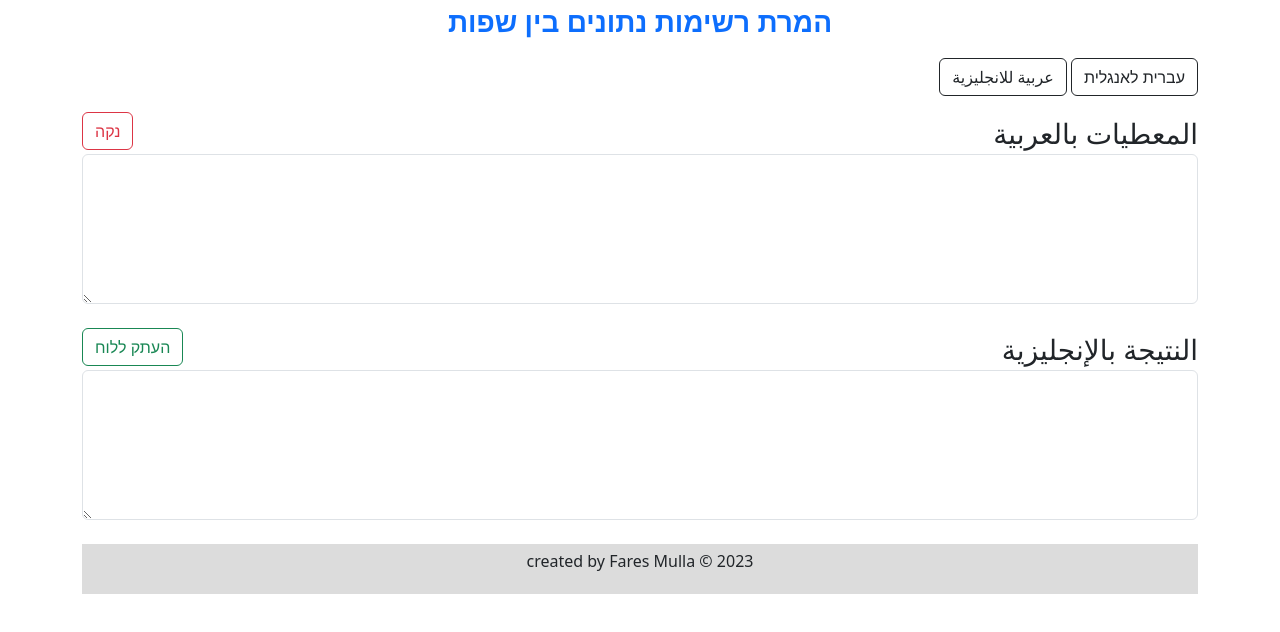
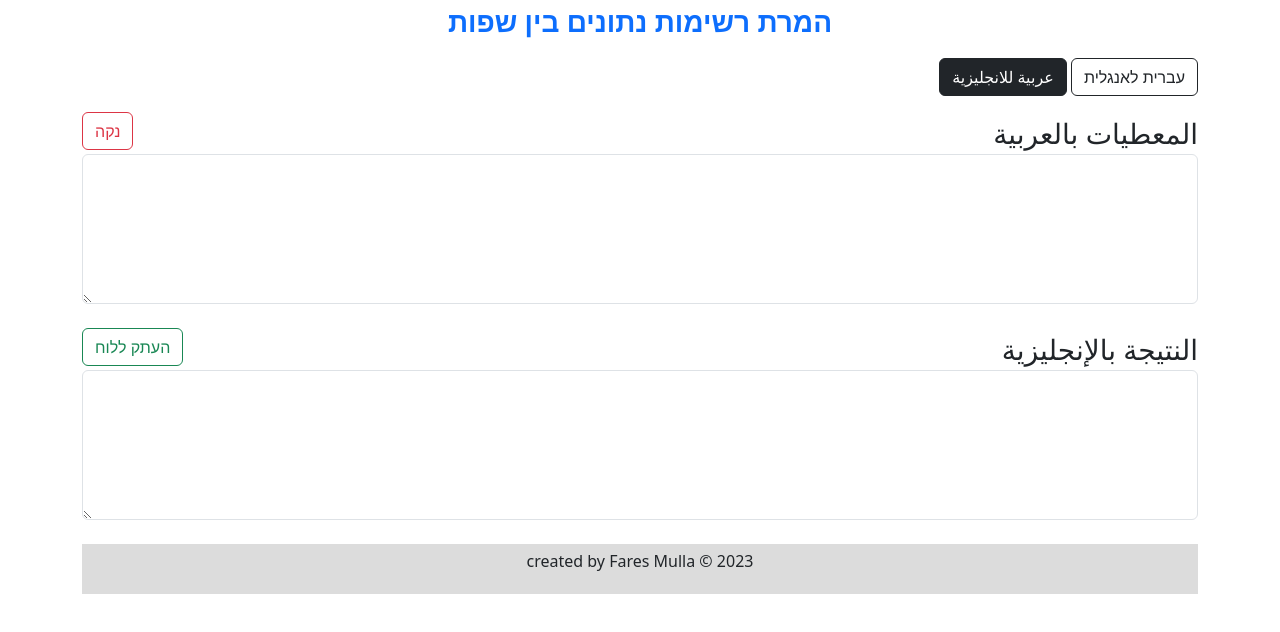
Before and after one commit to FaresMulla/textToEnglish, a plain HTML site: page arToEng.html in a window 1280 px wide. Drawn offline with nearby package versions, Linux system fonts and the light colour scheme.

Commit message:
selected btn

```diff
--- a/arToEng.html
+++ b/arToEng.html
@@ -148,7 +148,7 @@
           ><button class="btn btn-outline-dark">עברית לאנגלית</button></a
         >
         <a href="./arToEng.html"
-          ><button class="btn btn-outline-dark">عربية للانجليزية</button></a
+          ><button class="btn btn-dark">عربية للانجليزية</button></a
         >
       </div>
       <span class="fs-3">المعطيات بالعربية</span>
```
Also changed, not shown: hebToEng.html (+1 -1 lines).
